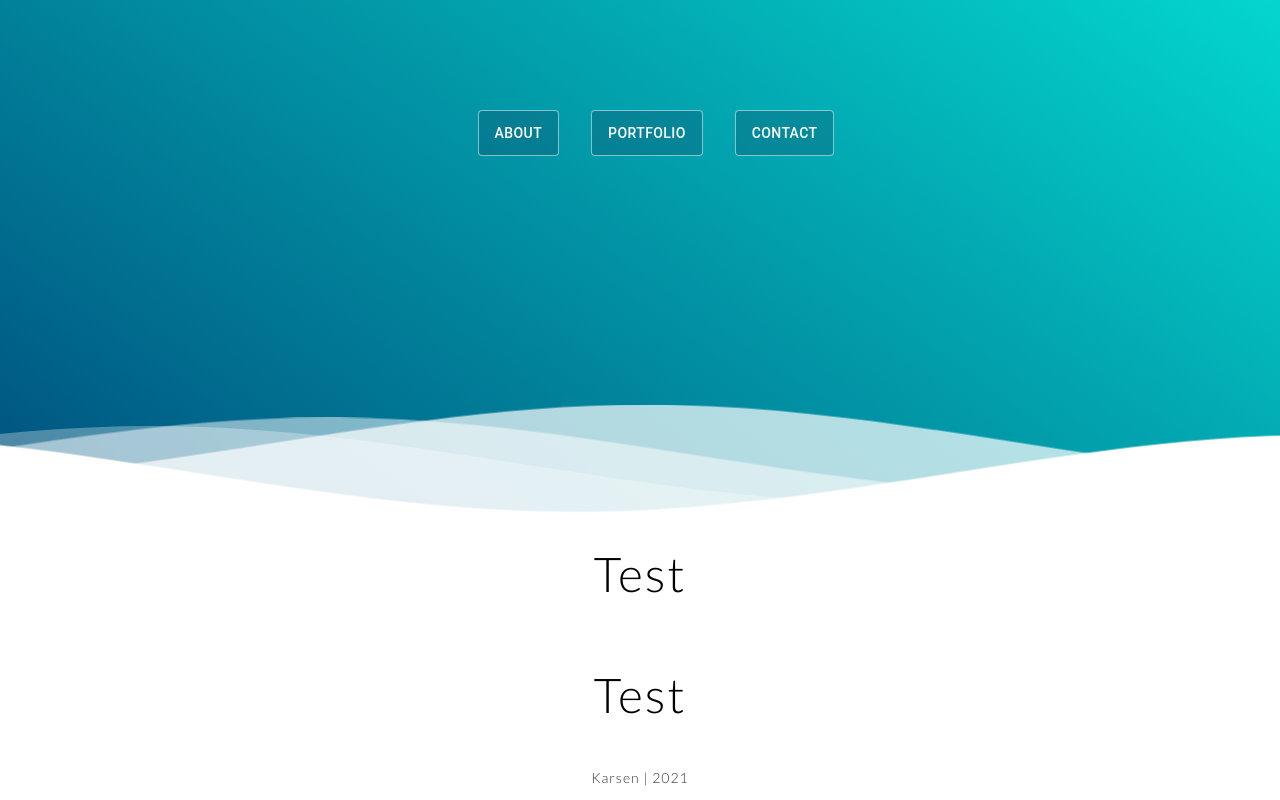
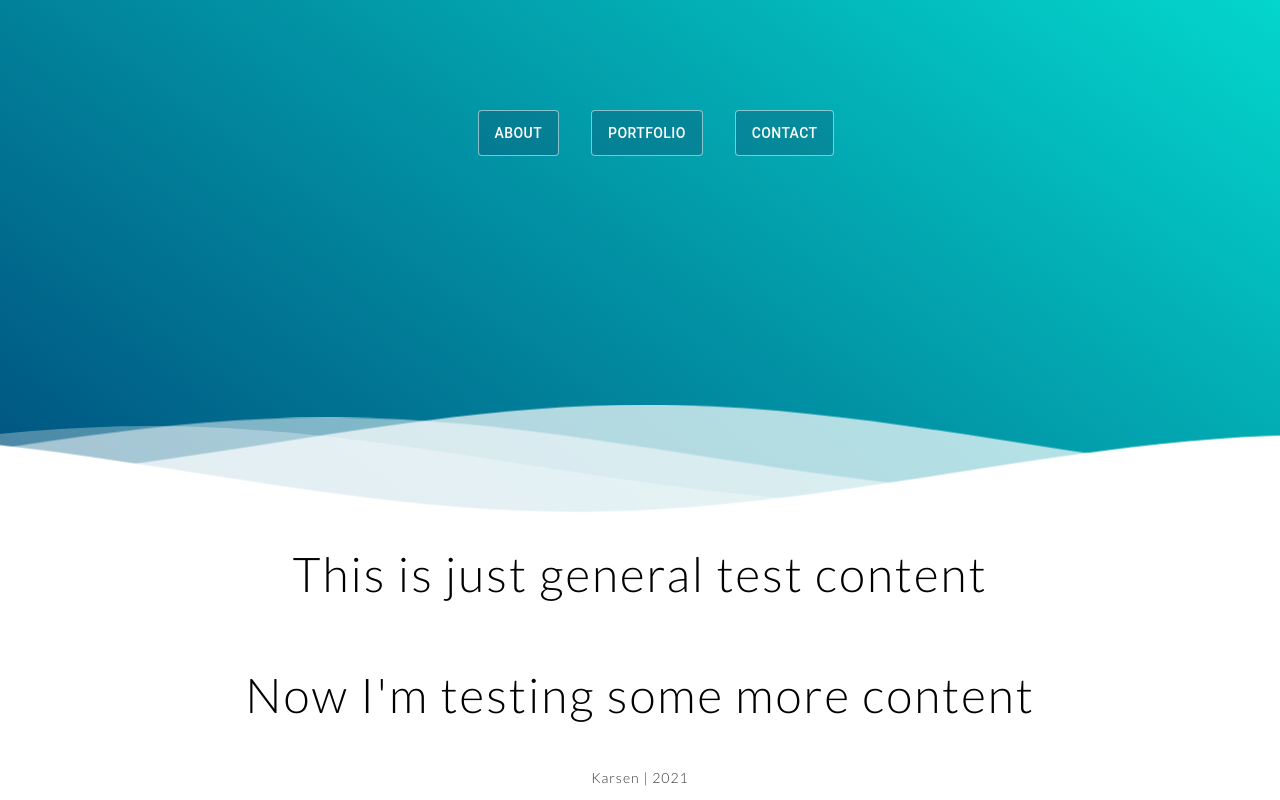
Before and after one commit to Karsenh/Personal-Website-2.0, a React (Create React App) app: page / in a window 1280 px wide. Shown: the part 250-1050 px from the top of the page. Built offline with nearby package versions, Linux system fonts and the light colour scheme.

Commit message:
Added material ui svg font icons

```diff
--- a/public/index.html
+++ b/public/index.html
@@ -11,6 +11,8 @@
     />
     <link rel="apple-touch-icon" href="%PUBLIC_URL%/logo192.png" />
 
+    <link rel="stylesheet" href="https://fonts.googleapis.com/icon?family=Material+Icons" />
+
     <title>React App</title>
   </head>
   <body>
--- a/src/App.js
+++ b/src/App.js
@@ -4,9 +4,9 @@ function App() {
 
   return (
     <div className="App">
-      <Landing AttributionName={'Karsen'}>
-        <h1>Test</h1>
-        <h1>Test</h1>
+      <Landing>
+        <h1>This is just general test content</h1>
+        <h1>Now I'm testing some more content</h1>
       </Landing>
     </div>
   );
--- a/src/components/Landing.js
+++ b/src/components/Landing.js
@@ -47,7 +47,7 @@ viewBox="0 24 150 28" preserveAspectRatio="none" shape-rendering="auto">
 <div className='content'>
 {children}
 </div>
-<p>{AttributionName} | {year} </p>
+<p>{AttributionName = 'Karsen'} | {year} </p>
 </div>
         </>
     )
--- a/src/index.css
+++ b/src/index.css
@@ -27,9 +27,10 @@ p {
 }
 
 .custom-btn:hover {
-    background-color: rgba(4, 238, 218, 0.507) !important;
+    background-color: rgba(4, 238, 218, 0.63) !important;
     color: rgba(16, 70, 102, 0.753) !important;
     border-color: rgba(16, 70, 102, 0.753) !important;
+    font-weight: 600;
 }
 
 .header {
```
